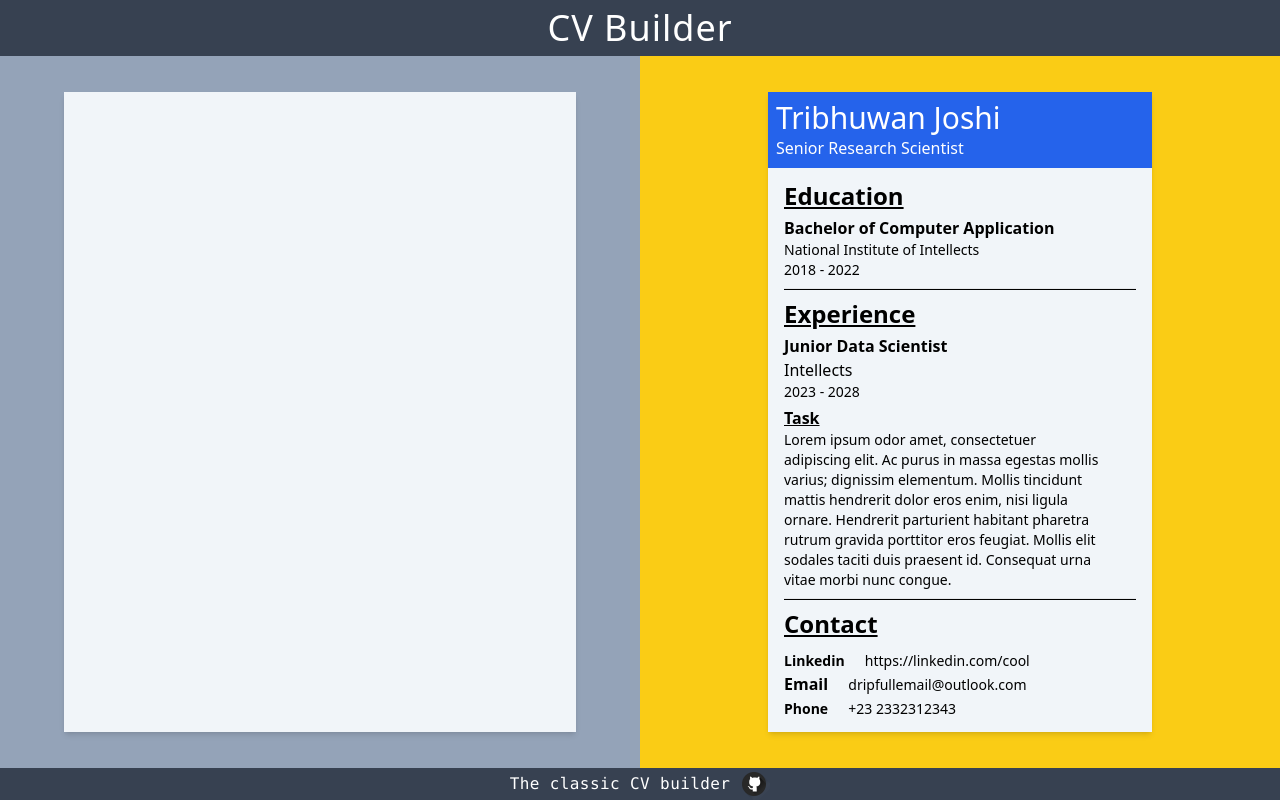
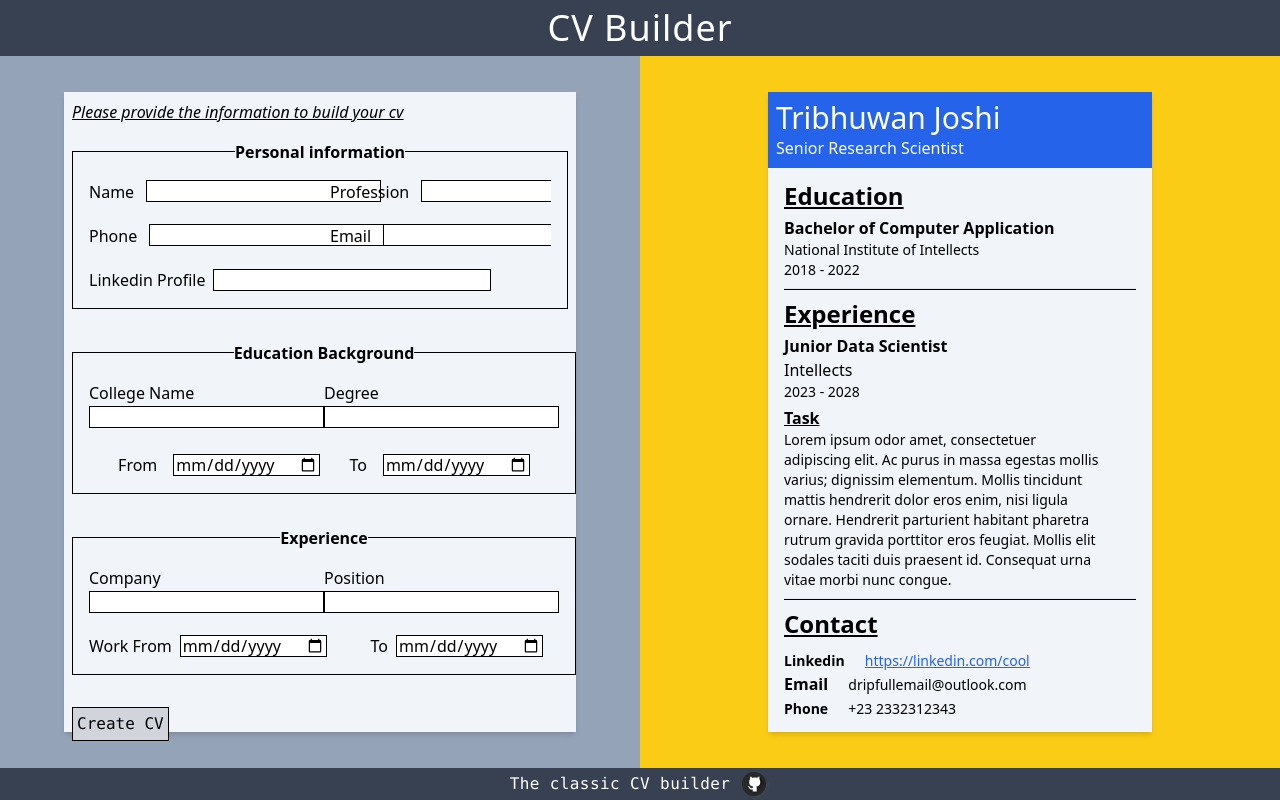
Before and after one commit to Tribhuwan-Joshi/CV-Builder, a React (Create React App) app: page / in a window 1280 px wide. Built offline with nearby package versions, Linux system fonts and the light colour scheme.

Commit message:
create form layout

```diff
--- a/public/index.html
+++ b/public/index.html
@@ -1,14 +1,12 @@
 <!DOCTYPE html>
 <html lang="en" class="h-full">
+
 <head>
   <meta charset="utf-8" />
   <link rel="icon" href="%PUBLIC_URL%/favicon.ico" />
   <meta name="viewport" content="width=device-width, initial-scale=1" />
   <meta name="theme-color" content="#000000" />
-    <meta
-      name="description"
-      content="Web site created using create-react-app"
-    />
+  <meta name="description" content="Web site created using create-react-app" />
   <link rel="apple-touch-icon" href="%PUBLIC_URL%/logo192.png" />
   <!--
       manifest.json provides metadata used when your web app is installed on a
@@ -24,10 +22,12 @@
       work correctly both with client-side routing and a non-root public URL.
       Learn how to configure a non-root public URL by running `npm run build`.
     -->
-    <title>CV crafter</title>
+  <title>CV Builder</title>
 </head>
+
 <body class="h-full">
   <noscript>You need to enable JavaScript to run this app.</noscript>
   <div id="root" class="h-full flex flex-col"></div>
 </body>
+
 </html>
--- a/src/components/Main.js
+++ b/src/components/Main.js
@@ -1,14 +1,4 @@
 import React, { Component } from "react";
-
-class LeftSection extends Component {
-  render() {
-    return (
-      <section className="bg-slate-400 flex justify-center items-center">
-        <div className="h-[90%] shadow-md  w-[80%] bg-slate-100"></div>
-      </section>
-    );
-  }
-}
 
 class EducationData extends Component {
   render() {
@@ -53,7 +43,7 @@ class ContactData extends Component {
           <span className="text-sm font-semibold mr-4">Linkedin</span>{" "}
           <a
             href="www.youtube"
-            className="font-italic text-sm"
+            className="font-italic underline text-blue-600 text-sm"
             target="_blank"
             rel="noopener noreferrer"
           >
@@ -80,7 +70,7 @@ class RightSection extends Component {
           <header className="h-[12%] bg-blue-600 text-white flex p-2 items-center">
             <div className="right--nameInfo">
               <div className="name text-3xl">Tribhuwan Joshi</div>
-              <div className="pos">Senior Research Scientist</div>
+              <div className="profession">Senior Research Scientist</div>
             </div>
             {/* <div className="right--contact text-sm">
               <div className="right--mobileNo ">+91 12212345</div>
@@ -115,6 +105,145 @@ class RightSection extends Component {
   }
 }
 
+class PersonalForm extends Component {
+  render() {
+    return (
+      <fieldset className="border-[1px] p-4 border-black">
+        <legend className="text-center font-semibold">
+          Personal information
+        </legend>
+        <div className=" grid grid-cols-2 grid-rows-3 gap-5 overflow-x-auto">
+          <div className="flex gap-3">
+            <label htmlFor="name">Name</label>
+            <input id="name" required />
+          </div>
+          <div className="flex gap-3">
+            <label htmlFor="profession">Profession</label>
+            <input id="profession" required />
+          </div>
+          <div className="flex gap-3">
+            <label htmlFor="phone">Phone</label>
+            <input type="tel" required id="phone" />
+          </div>
+          <div className="flex gap-3">
+            <label htmlFor="email">Email</label>
+            <input id="email" required type="email" />
+          </div>
+          <div className="col-start-1 col-end-3  flex gap-2 items-center  ">
+            <label htmlFor="linkedin">Linkedin Profile</label>
+            <input type="url" id="linkedin" className="w-[60%]" />
+          </div>
+        </div>
+      </fieldset>
+    );
+  }
+}
+class EducationForm extends Component {
+  render() {
+    return (
+      <fieldset className="border-[1px] p-4  border-black">
+        {" "}
+        <legend className="text-center font-semibold">
+          Education Background
+        </legend>
+        <div className="flex flex-col gap-6">
+          <div className="flex justify-between">
+            <div>
+              <label htmlFor="collegeName" className="mr-2">
+                College Name
+              </label>
+              <input type="text" id="collegeName" required />
+            </div>
+            <div>
+              <label htmlFor="profession" className="mr-2">
+                Degree
+              </label>
+              <input type="text" id="profession" required />
+            </div>
+          </div>
+          <div className="flex justify-evenly ">
+            <div>
+              <label className="mr-4" htmlFor="from-edu">
+                From
+              </label>
+              <input type="date" id="from-edu" required />
+            </div>
+            <div>
+              <label className="mr-4" htmlFor="to-edu">
+                To
+              </label>
+              <input type="date" id="to-edu" required />
+            </div>
+          </div>
+        </div>
+      </fieldset>
+    );
+  }
+}
+class ExperienceForm extends Component {
+  render() {
+    return (
+      <fieldset className="border-[1px] p-4  border-black">
+        <legend className="text-center font-semibold">Experience</legend>
+        <div className="flex flex-col gap-5">
+          <div className="flex justify-between">
+            <div>
+              <label className="mr-2" htmlFor="company-name">
+                Company
+              </label>
+              <input id="company-name" required />
+            </div>
+            <div>
+              <label htmlFor="company-pos" className="mr-2">
+                Position
+              </label>
+              <input required id="company-pos" />
+            </div>
+          </div>
+          <div className="flex justify-between">
+            <div>
+              <label className="mr-2" htmlFor="work-form">
+                {" "}
+                Work From
+              </label>
+              <input type="date" required id="work-form" />
+            </div>
+            <div className="mr-4">
+              <label className="mr-2" htmlFor="work-to">
+                {" "}
+                To
+              </label>
+              <input type="date" id="work-to" required />
+            </div>
+          </div>
+        </div>
+      </fieldset>
+    );
+  }
+}
+
+class LeftSection extends Component {
+  render() {
+    return (
+      <section className="bg-slate-400 flex justify-center items-center">
+        <div className="h-[90%] shadow-md p-2 w-[80%] bg-slate-100">
+          <div className="italic underline underline-offset-1 mb-4">
+            Please provide the information to build your cv{" "}
+          </div>
+          <form className="space-y-8">
+            <PersonalForm />
+            <EducationForm />
+            <ExperienceForm />
+            <button className="bg-gray-300 p-1 m-auto w-fit font-mono border-black border-[1px]  active:bg-gray-600 hover:bg-gray-500 hover:text-white">
+              Create CV
+            </button>
+          </form>
+        </div>
+      </section>
+    );
+  }
+}
+
 export default class Main extends Component {
   render() {
     return (
--- a/src/index.css
+++ b/src/index.css
@@ -11,9 +11,12 @@
   .font-hel {
     font-family: Arial, Helvetica, sans-serif;
   }
+  .border-groove{
+    border-style: groove;
+  }
 }
 ::-webkit-scrollbar {
-  width: 5px;
+  width: 4px;
 }
 
 /* Track */
@@ -30,3 +33,8 @@
 ::-webkit-scrollbar-thumb:hover {
   background: #555;
 }
+section input{
+  border: 1px solid black;
+  height: 22px;
+  padding:1px;
+}
```
Lines whose indentation alone changed are shown as unchanged.
